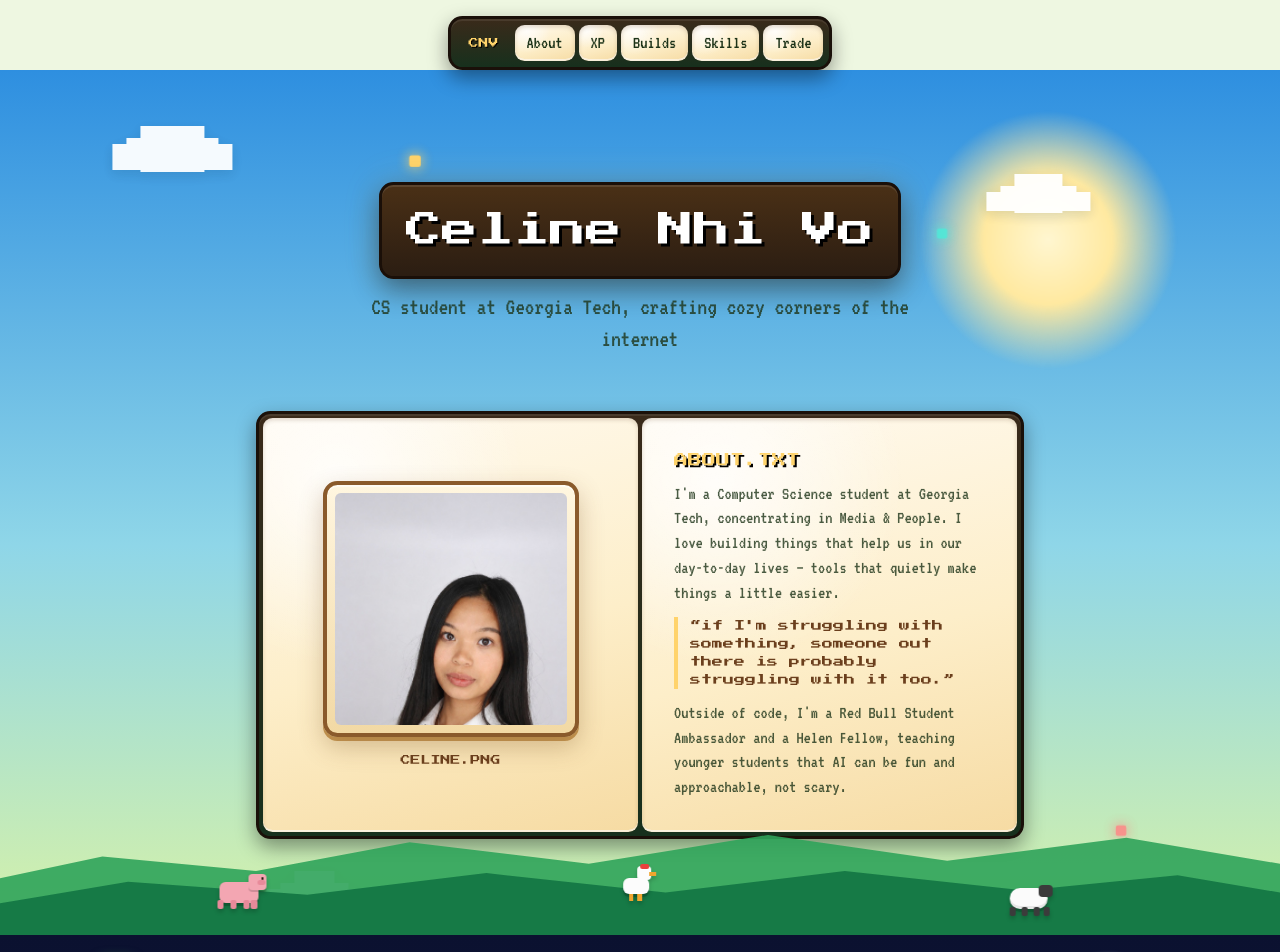
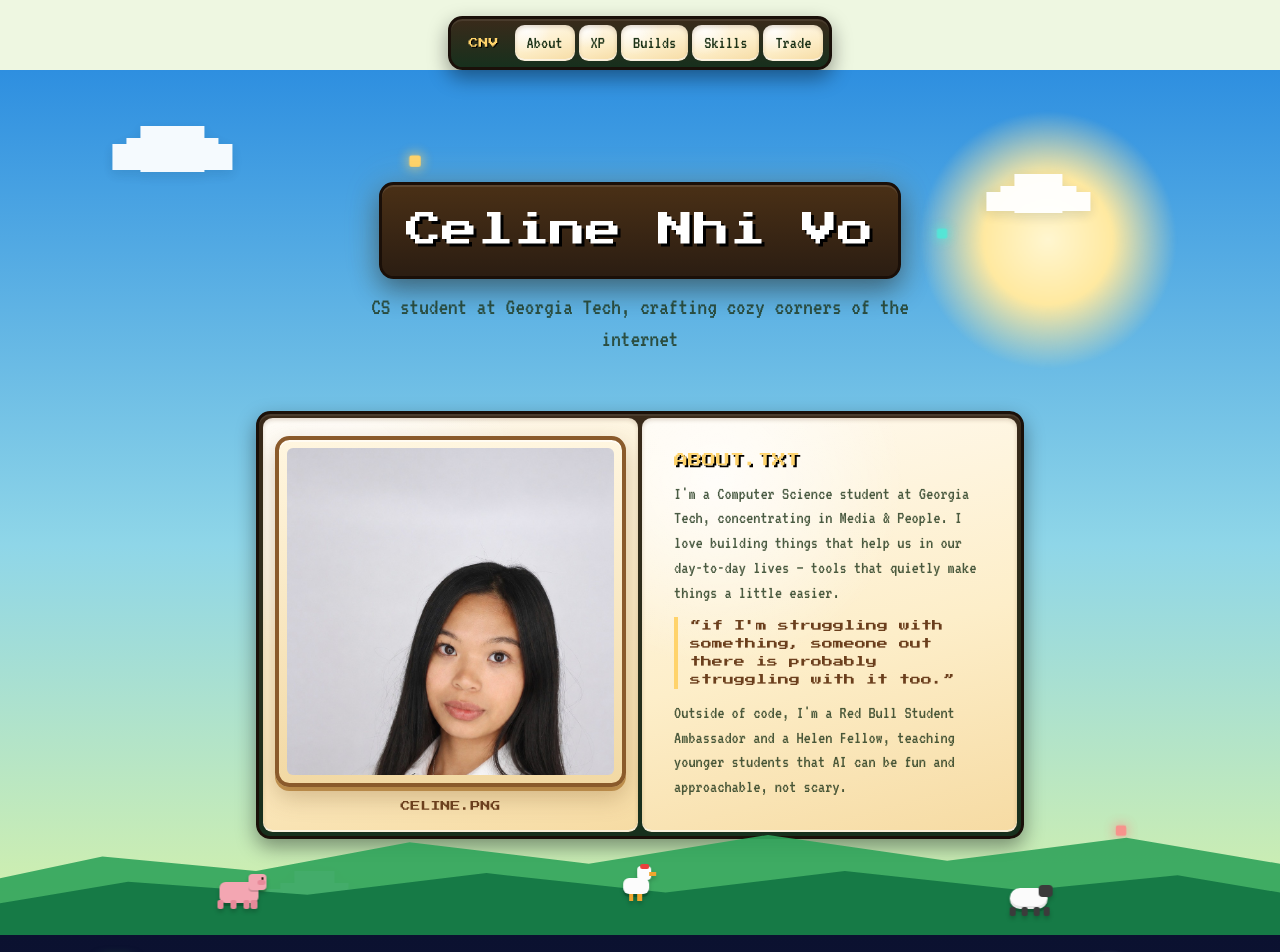
Before and after one commit to NhiTech/celine-portfolio, a Next.js app: page / in a window 1280 px wide. Shown: the top 952 px of the page. Built offline with nearby package versions, Linux system fonts and the light colour scheme.

Commit message:
Make profile photo fill the frame, much larger

```diff
--- a/components/JournalBook.tsx
+++ b/components/JournalBook.tsx
@@ -3,8 +3,8 @@ export function JournalBook() {
     <div className="relative mx-auto w-full max-w-3xl">
       <div className="mc-panel-dark grid grid-cols-1 sm:grid-cols-2 gap-1 p-1">
         {/* left slot — photo */}
-        <div className="mc-slot relative p-6 flex flex-col items-center justify-center gap-4">
-          <div className="mc-panel-desert mx-auto h-56 w-56 sm:h-64 sm:w-64 overflow-hidden p-2">
+        <div className="mc-slot relative p-3 flex flex-col items-center justify-center gap-3">
+          <div className="mc-panel-desert w-full aspect-square overflow-hidden p-2">
             {/* eslint-disable-next-line @next/next/no-img-element */}
             <img
               src="/celine.jpg"
```
